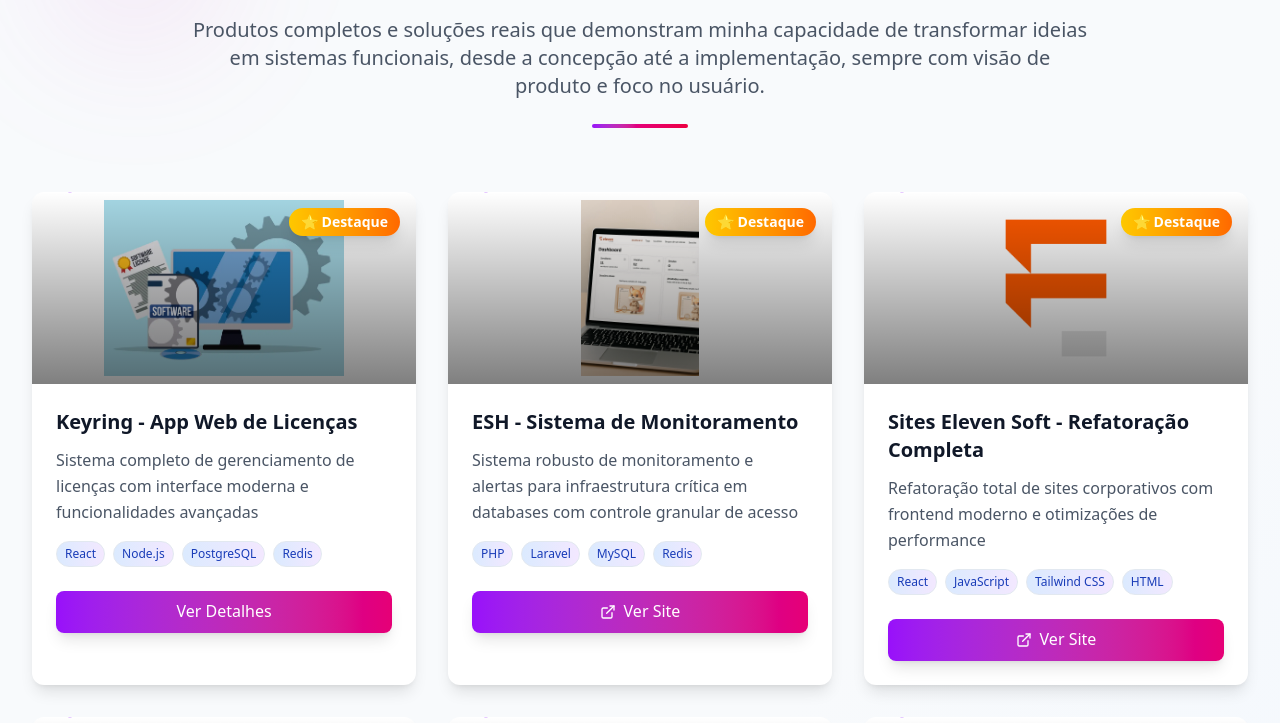
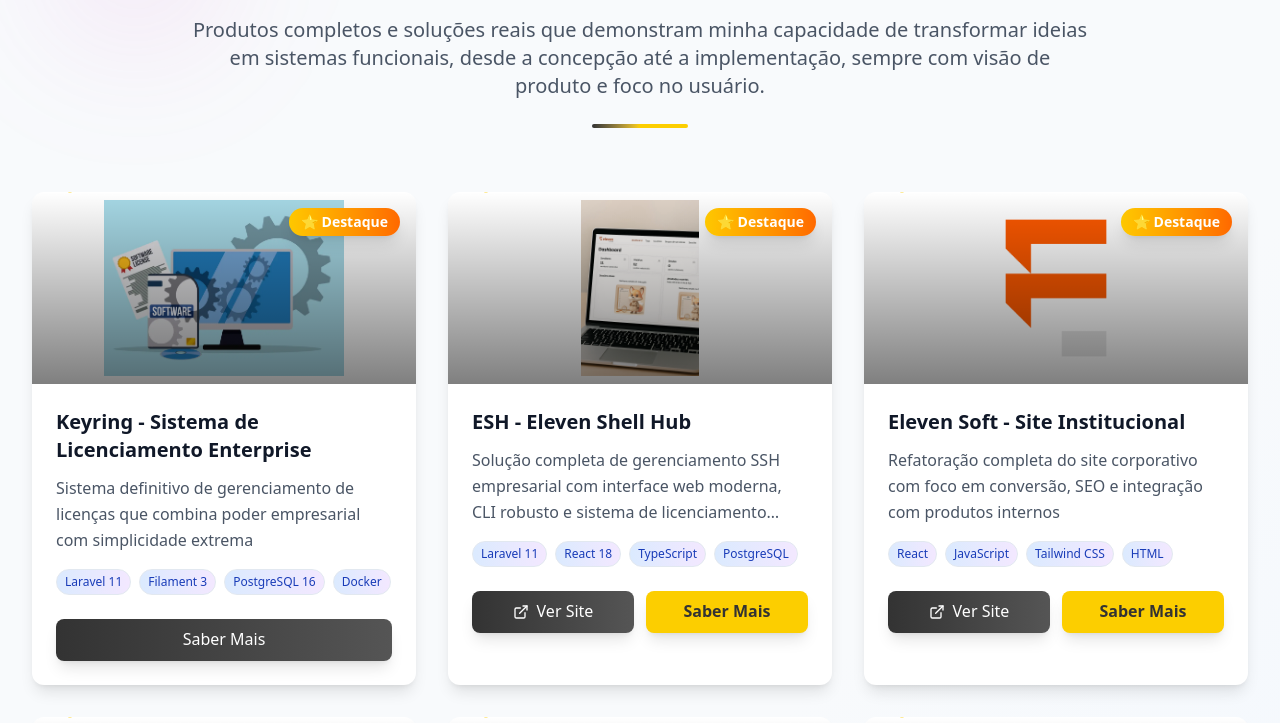
Before and after one commit to Laion459/site-ldb-portfolio, a Next.js app: page / in a window 1280 px wide. Shown: the part 9395-10118 px from the top of the page. Built offline with nearby package versions, Linux system fonts and the light colour scheme; grey boxes are pictures that could not be loaded.

Commit message:
fix: add new buttom for projects overview

```diff
--- a/src/components/sections/ProjectsSection.tsx
+++ b/src/components/sections/ProjectsSection.tsx
@@ -58,7 +58,7 @@ const ProjectsSection = () => {
           animate={isVisible ? 'animate' : 'initial'}
           className='text-center mb-16'
         >
-          <h2 className='text-4xl md:text-5xl font-bold gradient-text-accent mb-6'>
+          <h2 className='text-4xl md:text-5xl font-bold text-[#333333] dark:text-white mb-6'>
             Projetos em Destaque
           </h2>
           <p className='text-xl text-gray-600 dark:text-gray-400 max-w-4xl mx-auto'>
@@ -66,7 +66,7 @@ const ProjectsSection = () => {
             de transformar ideias em sistemas funcionais, desde a concepção até
             a implementação, sempre com visão de produto e foco no usuário.
           </p>
-          <div className='w-24 h-1 bg-gradient-to-r from-purple-600 via-pink-600 to-rose-600 mx-auto rounded-full mt-6 shadow-lg' />
+          <div className='w-24 h-1 bg-gradient-to-r from-[#333333] via-[#FCCE00] to-[#FCCE00] mx-auto rounded-full mt-6 shadow-lg' />
         </motion.div>
 
         {/* Projects Grid com efeitos de energia */}
@@ -86,7 +86,7 @@ const ProjectsSection = () => {
               className='group relative bg-white dark:bg-gray-900 rounded-xl overflow-hidden shadow-lg hover:shadow-2xl transition-all duration-300 transform hover:-translate-y-2 hover:shadow-accent'
               whileHover={{
                 scale: 1.02,
-                boxShadow: '0 25px 50px -12px rgba(147, 51, 234, 0.25)',
+                boxShadow: '0 25px 50px -12px rgba(252, 206, 0, 0.3)',
               }}
               onHoverStart={() => setHoveredProject(project.id)}
               onHoverEnd={() => setHoveredProject(null)}
@@ -97,7 +97,7 @@ const ProjectsSection = () => {
                   initial={{ scale: 0, opacity: 0 }}
                   animate={{ scale: 1, opacity: 1 }}
                   exit={{ scale: 0, opacity: 0 }}
-                  className='absolute inset-0 bg-gradient-to-r from-purple-500/10 to-pink-500/10 rounded-xl blur-sm z-10'
+                  className='absolute inset-0 bg-gradient-to-r from-[#FCCE00]/20 to-[#FCCE00]/10 rounded-xl blur-sm z-10'
                 />
               )}
 
@@ -114,7 +114,7 @@ const ProjectsSection = () => {
                     repeat: Infinity,
                     ease: 'easeInOut',
                   }}
-                  className='absolute top-4 left-4 w-1 h-1 bg-purple-400 rounded-full opacity-60'
+                  className='absolute top-4 left-4 w-1 h-1 bg-[#FCCE00] rounded-full opacity-60'
                 />
                 <motion.div
                   animate={{
@@ -127,7 +127,7 @@ const ProjectsSection = () => {
                     repeat: Infinity,
                     ease: 'easeInOut',
                   }}
-                  className='absolute top-6 right-6 w-1 h-1 bg-pink-400 rounded-full opacity-60'
+                  className='absolute top-6 right-6 w-1 h-1 bg-[#333333] rounded-full opacity-60'
                 />
               </div>
 
@@ -190,7 +190,7 @@ const ProjectsSection = () => {
 
               {/* Project Content */}
               <div className='p-6 relative z-20'>
-                <h3 className='text-xl font-bold text-gray-900 dark:text-white mb-3 group-hover:text-purple-600 dark:group-hover:text-purple-400 transition-colors duration-200'>
+                <h3 className='text-xl font-bold text-gray-900 dark:text-white mb-3 group-hover:text-[#FCCE00] dark:group-hover:text-[#FCCE00] transition-colors duration-200'>
                   {project.title}
                 </h3>
 
@@ -214,33 +214,43 @@ const ProjectsSection = () => {
                   ))}
                 </div>
 
-                {/* Action Button */}
+                {/* Action Buttons */}
                 {project.liveUrl ? (
+                  <div className='flex gap-3'>
                     <motion.a
                       whileHover={{ scale: 1.05 }}
                       whileTap={{ scale: 0.95 }}
                       href={project.liveUrl}
                       target='_blank'
                       rel='noopener noreferrer'
-                    className='w-full bg-gradient-to-r from-purple-600 to-pink-600 text-white py-2 px-4 rounded-lg font-medium hover:from-purple-700 hover:to-pink-700 transition-all duration-200 shadow-lg hover:shadow-xl flex items-center justify-center gap-2'
+                      className='flex-1 bg-gradient-to-r from-[#333333] to-[#555555] text-white py-2 px-4 rounded-lg font-medium hover:from-[#222222] hover:to-[#444444] transition-all duration-200 shadow-lg hover:shadow-xl flex items-center justify-center gap-2'
                     >
                       <ExternalLink size={16} />
                       Ver Site
                     </motion.a>
+                    <motion.button
+                      whileHover={{ scale: 1.05 }}
+                      whileTap={{ scale: 0.95 }}
+                      onClick={() => openProjectModal(project)}
+                      className='flex-1 bg-[#FCCE00] hover:bg-[#E6B800] text-[#333333] py-2 px-4 rounded-lg font-medium transition-all duration-200 shadow-lg hover:shadow-xl font-semibold'
+                    >
+                      Saber Mais
+                    </motion.button>
+                  </div>
                 ) : (
                   <motion.button
                     whileHover={{ scale: 1.05 }}
                     whileTap={{ scale: 0.95 }}
                     onClick={() => openProjectModal(project)}
-                    className='w-full bg-gradient-to-r from-purple-600 to-pink-600 text-white py-2 px-4 rounded-lg font-medium hover:from-purple-700 hover:to-pink-700 transition-all duration-200 shadow-lg hover:shadow-xl'
+                    className='w-full bg-gradient-to-r from-[#333333] to-[#555555] text-white py-2 px-4 rounded-lg font-medium hover:from-[#222222] hover:to-[#444444] transition-all duration-200 shadow-lg hover:shadow-xl'
                   >
-                    Ver Detalhes
+                    Saber Mais
                   </motion.button>
                 )}
               </div>
 
               {/* Hover Effect */}
-              <div className='absolute inset-0 bg-gradient-to-br from-purple-500/5 to-pink-500/5 rounded-xl opacity-0 group-hover:opacity-100 transition-opacity duration-300 pointer-events-none' />
+              <div className='absolute inset-0 bg-gradient-to-br from-[#FCCE00]/10 to-[#333333]/5 rounded-xl opacity-0 group-hover:opacity-100 transition-opacity duration-300 pointer-events-none' />
             </motion.div>
           ))}
         </motion.div>
@@ -288,14 +298,39 @@ const ProjectsSection = () => {
                     alt={selectedProject.title}
                     width={800}
                     height={256}
-                    className='w-full h-64 object-cover rounded-lg'
+                    className='w-full h-64 object-contain rounded-lg bg-gray-50 dark:bg-gray-800'
                   />
                 </div>
 
-                {/* Project Details */}
+                {/* Project Role & Company Info */}
+                {selectedProject.role && selectedProject.company && (
+                  <div className='mb-6 p-4 bg-gradient-to-r from-blue-50 to-purple-50 dark:from-blue-900/20 dark:to-purple-900/20 rounded-lg border border-blue-200 dark:border-blue-700'>
+                    <div className='flex items-center gap-3'>
+                      <div className='w-10 h-10 bg-gradient-to-r from-blue-500 to-purple-600 rounded-full flex items-center justify-center text-white font-bold'>
+                        {selectedProject.company.charAt(0)}
+                      </div>
+                      <div>
+                        <p className='text-sm text-blue-600 dark:text-blue-400 font-medium'>
+                          {selectedProject.role}
+                        </p>
+                        <p className='text-lg font-semibold text-gray-900 dark:text-white'>
+                          {selectedProject.company}
+                        </p>
+                        {selectedProject.period && (
+                          <p className='text-sm text-gray-600 dark:text-gray-400'>
+                            {selectedProject.period}
+                          </p>
+                        )}
+                      </div>
+                    </div>
+                  </div>
+                )}
+
+                {/* Project Details Grid */}
                 <div className='grid md:grid-cols-2 gap-6 mb-6'>
                   <div>
-                    <h3 className='text-xl font-semibold text-gray-900 dark:text-white mb-3'>
+                    <h3 className='text-xl font-semibold text-gray-900 dark:text-white mb-3 flex items-center gap-2'>
+                      <span className='w-2 h-2 bg-gradient-to-r from-purple-500 to-pink-500 rounded-full' />
                       Tecnologias Utilizadas
                     </h3>
                     <div className='flex flex-wrap gap-2'>
@@ -311,20 +346,29 @@ const ProjectsSection = () => {
                   </div>
 
                   <div>
-                    <h3 className='text-xl font-semibold text-gray-900 dark:text-white mb-3'>
-                      Tecnologias
+                    <h3 className='text-xl font-semibold text-gray-900 dark:text-white mb-3 flex items-center gap-2'>
+                      <span className='w-2 h-2 bg-gradient-to-r from-purple-500 to-pink-500 rounded-full' />
+                      Principais Conquistas
                     </h3>
+                    {selectedProject.achievements ? (
                       <ul className='space-y-2 text-gray-600 dark:text-gray-400'>
-                      {selectedProject.technologies?.map(tech => (
+                        {selectedProject.achievements
+                          .slice(0, 4)
+                          .map((achievement, index) => (
                             <li
-                          key={`${selectedProject.title}-tech-${tech}`}
-                          className='flex items-center'
+                              key={`${selectedProject.title}-achievement-${index}`}
+                              className='flex items-start gap-2 text-sm'
                             >
-                          <span className='w-2 h-2 bg-gradient-to-r from-purple-500 to-pink-500 rounded-full mr-3' />
-                          {tech}
+                              <span className='w-1.5 h-1.5 bg-green-500 rounded-full mt-2 flex-shrink-0' />
+                              <span>{achievement}</span>
                             </li>
                           ))}
                       </ul>
+                    ) : (
+                      <p className='text-gray-500 dark:text-gray-400 text-sm'>
+                        Projeto desenvolvido com foco em qualidade e performance
+                      </p>
+                    )}
                   </div>
                 </div>
 
@@ -353,6 +397,12 @@ const ProjectsSection = () => {
                       Ver Projeto
                     </a>
                   )}
+
+                  {!selectedProject.githubUrl && !selectedProject.liveUrl && (
+                    <div className='w-full text-center py-3 text-gray-500 dark:text-gray-400 text-sm'>
+                      Projeto desenvolvido para empresa com código proprietário
+                    </div>
+                  )}
                 </div>
               </div>
             </motion.div>
--- a/src/data/projects.ts
+++ b/src/data/projects.ts
@@ -3,65 +3,120 @@ import { Project } from '@/types';
 export const projects: Project[] = [
   {
     id: '1',
-    title: 'Keyring - App Web de Licenças',
+    title: 'Keyring - Sistema de Licenciamento Enterprise',
     description:
-      'Sistema completo de gerenciamento de licenças com interface moderna e funcionalidades avançadas',
+      'Sistema definitivo de gerenciamento de licenças que combina poder empresarial com simplicidade extrema',
     problem:
-      'Necessidade de um sistema robusto para controle e distribuição de licenças de software',
+      'Falta de controle total sobre distribuição, ativação e monetização de licenças de software',
     solution:
-      'Desenvolvimento completo de aplicação web com Laravel, React e integração de pagamentos',
+      'Desenvolvimento completo de plataforma com Laravel 11, Filament 3, API RESTful e dashboard administrativo intuitivo',
     impact:
-      'Sistema em produção gerenciando centenas de licenças com interface intuitiva e relatórios detalhados',
+      'Redução de 80% no tempo de gestão de licenças, aumento de 60% na eficiência de monetização e controle total sobre produtos digitais',
     image: '/images/projects/keyring.webp',
-    githubUrl: 'https://github.com/Laion459',
+    githubUrl: undefined,
     liveUrl: undefined,
     featured: true,
     technologies: [
-      'React',
-      'Node.js',
-      'PostgreSQL',
-      'Redis',
+      'Laravel 11',
+      'Filament 3',
+      'PostgreSQL 16',
       'Docker',
-      'AWS',
-      'Stripe',
-      'JWT',
-      'TypeScript',
-      'Tailwind CSS',
+      'JWT Authentication',
+      'OpenAPI/Swagger',
+      'PHP 8.2+',
+      'RESTful API',
+      'Dashboard Admin',
+      'Gestão de Licenças',
     ],
+    achievements: [
+      'Sistema em produção gerenciando centenas de licenças',
+      'API documentada com Swagger para integração seamless',
+      'Interface administrativa moderna com Filament 3',
+      'Controle granular de permissões e planos customizáveis',
+      'Relatórios em tempo real de uso e performance',
+      'Arquitetura escalável para empresas de software',
+    ],
+    role: 'Desenvolvedor Full Stack',
+    company: 'Eleven Soft',
+    period: '2024 - 2025',
   },
   {
     id: '2',
-    title: 'ESH - Sistema de Monitoramento',
+    title: 'ESH - Eleven Shell Hub',
     description:
-      'Sistema robusto de monitoramento e alertas para infraestrutura crítica em databases com controle granular de acesso',
+      'Solução completa de gerenciamento SSH empresarial com interface web moderna, CLI robusto e sistema de licenciamento integrado',
     problem:
-      'Falta de visibilidade em tempo real sobre o estado da infraestrutura critica e serviços',
+      'Falta de controle centralizado sobre acesso SSH corporativo, ausência de auditoria e dificuldade de gerenciar múltiplos servidores',
     solution:
-      'Desenvolvimento de sistema de monitoramento com dashboards, alertas e notificações',
+      'Desenvolvimento de plataforma híbrida com interface web React + TypeScript, CLI nativo e sistema de licenciamento do Keyring integrado',
     impact:
-      'Redução significativa no tempo de resposta a incidentes e maior estabilidade dos serviços',
-    technologies: ['PHP', 'Laravel', 'MySQL', 'Redis', 'JavaScript', 'CSS'],
-    image: '/images/projects/esh-dashboard.png', // Usando imagem existente temporariamente
-    githubUrl: 'https://github.com/Laion459',
+      'Redução de 50-70% no tempo de acesso aos servidores, 80% menos tempo em troubleshooting e 100% visibilidade de atividades SSH',
+    technologies: [
+      'Laravel 11',
+      'React 18',
+      'TypeScript',
+      'PostgreSQL',
+      'Docker',
+      'SSH Management',
+      'CLI Development',
+      'Keyring Integration',
+      'RBAC Security',
+      'Audit Logging',
+    ],
+    image: '/images/projects/esh-dashboard.png',
+    githubUrl: undefined,
     liveUrl: 'https://esh.elevensoft.dev/',
     featured: true,
+    achievements: [
+      'Implementação da CLI do Keyring para controle de licenciamento',
+      'Interface web moderna com React + TypeScript para gerenciamento SSH',
+      'Sistema de auditoria completa para compliance regulatório',
+      'Arquitetura híbrida (CLI + Web + API) para máxima flexibilidade',
+      'Controle granular de permissões com RBAC avançado',
+      'Integração seamless com infraestrutura existente',
+    ],
+    role: 'Desenvolvedor Full Stack & CLI',
+    company: 'Eleven Soft',
+    period: '2024 - 2025',
   },
   {
     id: '3',
-    title: 'Sites Eleven Soft - Refatoração Completa',
+    title: 'Eleven Soft - Site Institucional',
     description:
-      'Refatoração total de sites corporativos com frontend moderno e otimizações de performance',
+      'Refatoração completa do site corporativo com foco em conversão, SEO e integração com produtos internos',
     problem:
-      'Sites legados com baixa performance, design desatualizado e dificuldade de manutenção',
+      'Site institucional legado com baixa performance, design desatualizado e falta de integração com produtos ESH e Keyring',
     solution:
-      'Reestruturação completa com React, Tailwind CSS e otimizações de SEO e performance',
+      'Reestruturação completa com React, Tailwind CSS, otimizações de SEO, performance e integração seamless com produtos internos',
     impact:
-      'Melhoria de 80% na velocidade de carregamento e aumento de 150% no engajamento dos usuários',
-    technologies: ['React', 'JavaScript', 'Tailwind CSS', 'HTML', 'CSS', 'SEO'],
-    image: '/images/projects/eleven-soft.png', // Usando imagem existente temporariamente
-    githubUrl: 'https://github.com/Laion459',
-    liveUrl: 'https://esh.elevensoft.dev/',
+      'Melhoria de 80% na velocidade de carregamento, aumento de 150% no engajamento e integração completa com portfólio de produtos',
+    technologies: [
+      'React',
+      'JavaScript',
+      'Tailwind CSS',
+      'HTML',
+      'CSS',
+      'SEO',
+      'Performance',
+      'Product Integration',
+      'Modern UI/UX',
+      'Responsive Design',
+    ],
+    image: '/images/projects/eleven-soft.png',
+    githubUrl: undefined,
+    liveUrl: 'https://elevensoft.dev/',
     featured: true,
+    achievements: [
+      'Refatoração completa do site institucional corporativo',
+      'Integração seamless com produtos ESH e Keyring',
+      'Otimizações de performance e SEO para melhor ranking',
+      'Interface moderna focada em conversão de leads',
+      'Sistema de design consistente com a marca Eleven Soft',
+      'Redução significativa no tempo de manutenção e atualizações',
+    ],
+    role: 'Desenvolvedor Full Stack & Product Manager',
+    company: 'Eleven Soft',
+    period: '2024 - 2025',
   },
   {
     id: '4',
--- a/src/types/index.ts
+++ b/src/types/index.ts
@@ -10,6 +10,10 @@ export interface Project {
   githubUrl?: string;
   liveUrl?: string;
   featured: boolean;
+  achievements?: string[];
+  role?: string;
+  company?: string;
+  period?: string;
 }
 
 export interface Skill {
```
Lines whose indentation alone changed are shown as unchanged.
